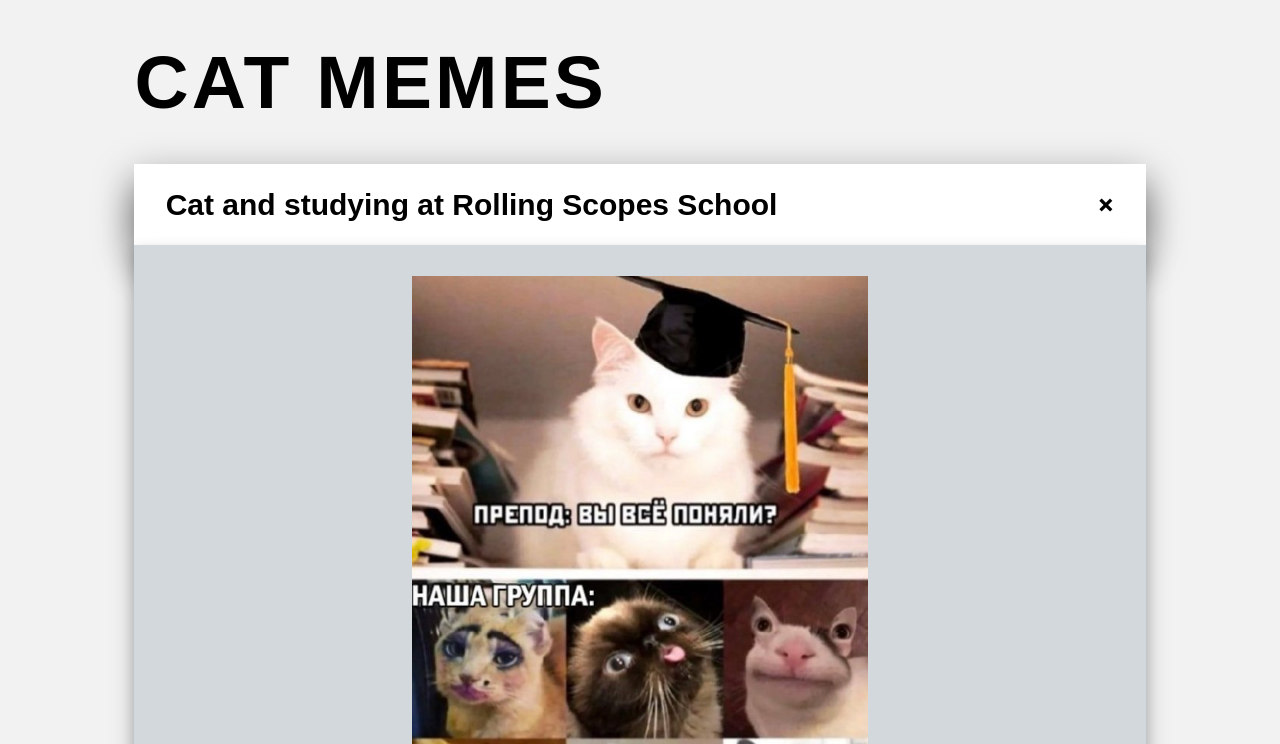
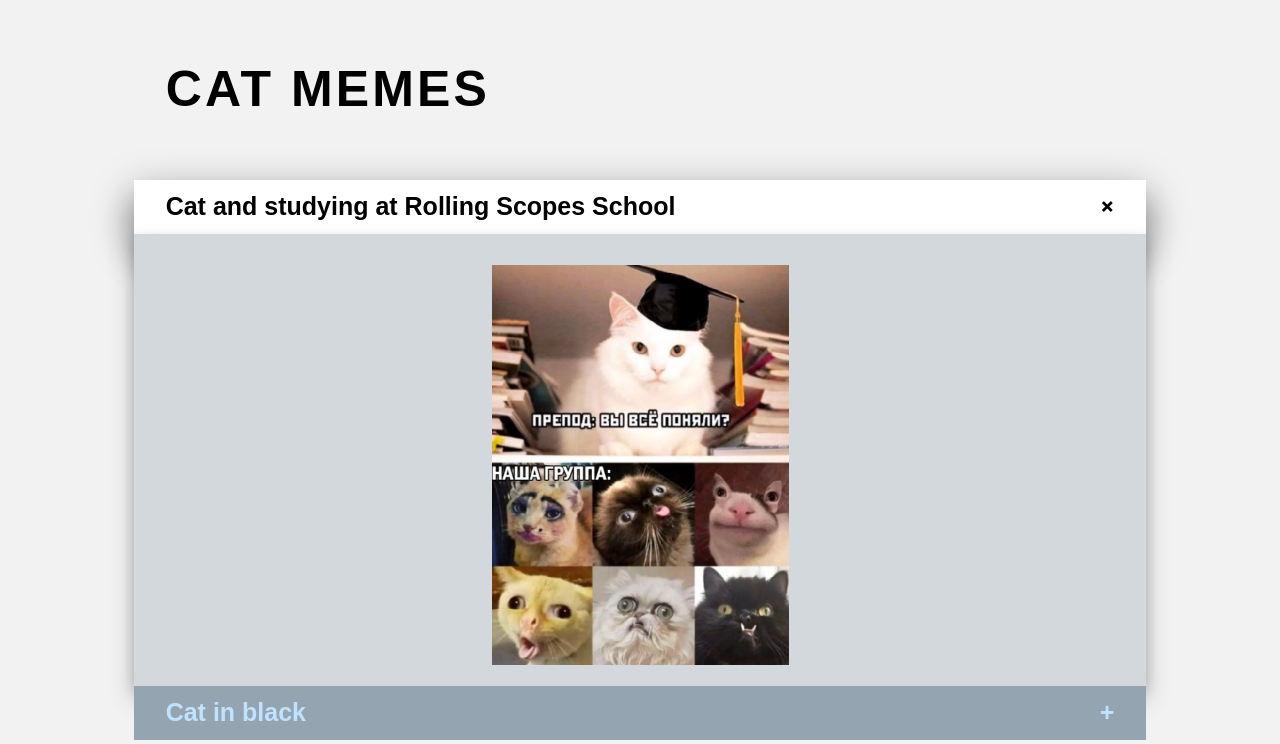
Before and after one commit to AliceVoronina/cssBayan, a plain HTML site: page cssBayan/index.html in a window 1280 px wide. Shown: the top 744 px of the page. Drawn offline with Linux system fonts and the light colour scheme.

Commit message:
refactor: clear code (Mon, Mar 13, 2023 12:57:31 AM)

```diff
--- a/cssBayan/css/style.css
+++ b/cssBayan/css/style.css
@@ -25,24 +25,22 @@ body {
 .main-container {
   margin: 0 auto;
   max-width: 80%;
-  padding: 1.25rem;
   cursor: pointer;
 }
 
 .main-title {
   font-style: normal;
   font-weight: bold;
-  font-size: 3rem;
+  font-size: 2rem;
   line-height: 3.5rem;
   color: #000;
   letter-spacing: 0.125rem;
-  margin: 0 0 1.5rem 0;
+  padding: 0.5rem 1.25rem;
 }
 
 .meme-style {
-  width: 50%;
-  height: 50%;
-  transition: all 2s ease-in-out;
+  max-width: 70vw;
+  max-height: 50vh;
 }
 
 .acor-container {
@@ -50,7 +48,6 @@ body {
 }
 
 .acor-container .acor-body {
-  margin: 0 auto;
   max-height: 0;
   color: rgba(0, 0, 0, 0);
   background-color: #d3d8dc;
@@ -65,16 +62,15 @@ body {
   cursor: pointer;
   background-color: #95a4b1;
   display: block;
-  padding: 0.9375rem 1.25rem;
+  padding: 0.5rem 1.25rem;
   width: 100%;
   color: #BFE2FF;
   font-weight: 300;
   box-sizing: border-box;
-  z-index: 100;
   font-family: Arial, Helvetica, sans-serif;
   font-style: normal;
   font-weight: bold;
-  font-size: 1.2rem;
+  font-size: 1rem;
   margin: 0 0 0.3rem;
   transition: color 1s;
 }
@@ -91,16 +87,17 @@ body {
 .acor-container input:checked + label {
   background-color: #ffffff;
   color: #000000;
-
   box-shadow: 0 0.5rem 1.625rem rgba(0,0,0,0.4), 0 28px 30px rgba(0,0,0,0.3);
 }
-.acor-container input:checked + label:before {
+
+.acor-item:hover label:before,
+.acor-item input:checked + label:before {
   transition: 2s;
-  transform: rotate(135deg);
+  transform: rotate(45deg);
 }
 
 .acor-item:hover .acor-body,
-.acor-container input:checked + label + .acor-body {
+.acor-item input:checked + label + .acor-body {
   transition: 2s;
   max-height: 100vh;
   margin-top: -0.3rem;
```
